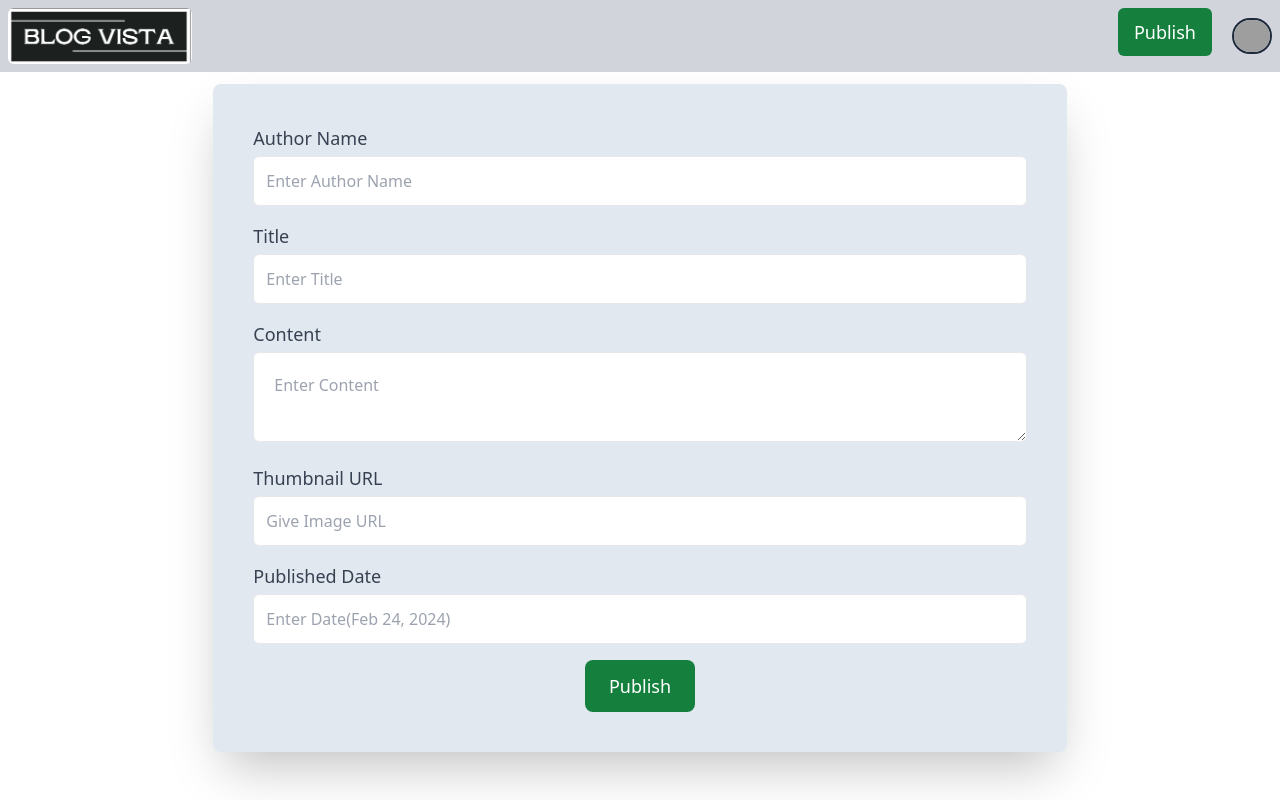
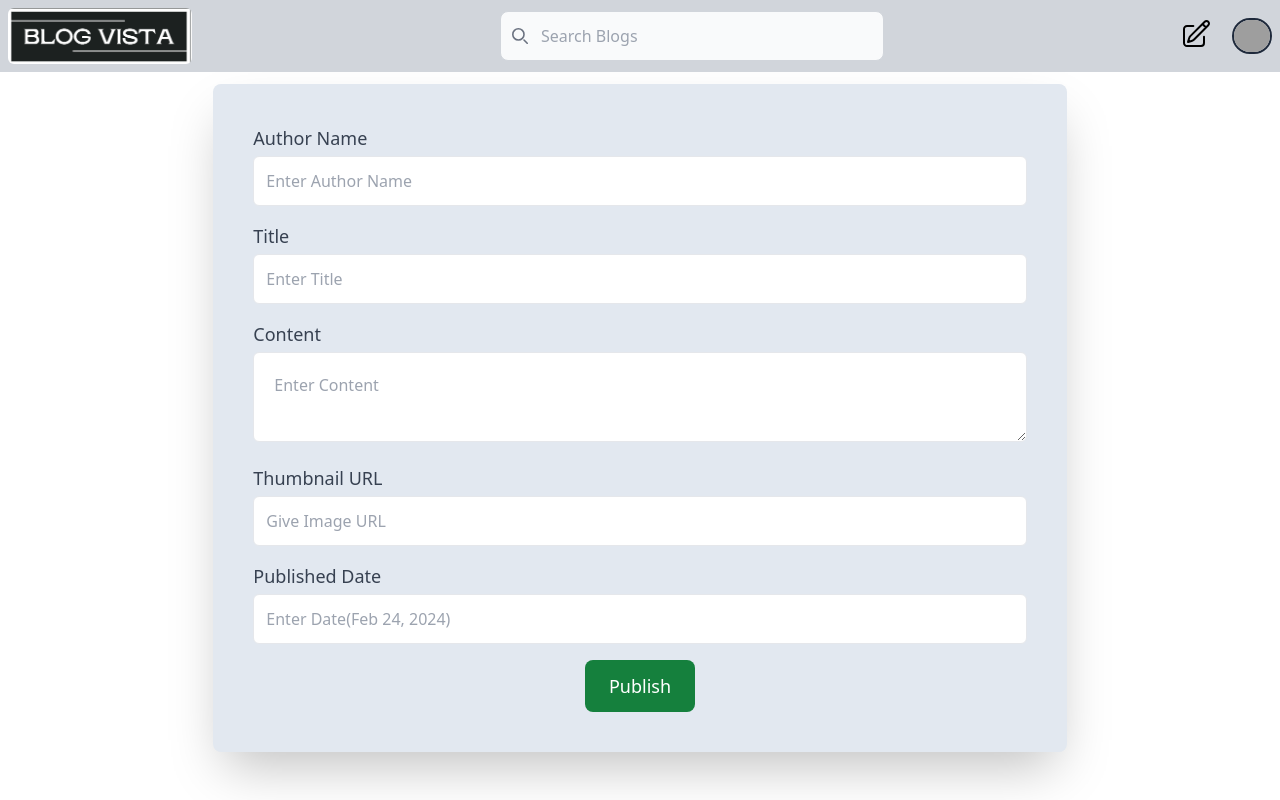
Before and after one commit to sagarb2003/blogging-website, a React (Vite) app in the folder frontend/: page /blog/publish in a window 1280 px wide. Built offline with nearby package versions, Linux system fonts and the light colour scheme; grey boxes are pictures that could not be loaded.

Commit message:
feature:added search bar and changes publish button,few bug fixes regarding Appbar rendering

```diff
--- a/frontend/components/Appbar.tsx
+++ b/frontend/components/Appbar.tsx
@@ -2,10 +2,18 @@ import { useState } from "react";
 import { Link, useNavigate } from "react-router-dom";
 import image from "../assets/blogvista.png";
 
-export const Appbar = () => {
+interface AppbarProps {
+  searchQuery: string;
+  setSearchQuery: (query: string) => void;
+}
+
+export const Appbar = ({ searchQuery, setSearchQuery }: AppbarProps) => {
   const [isDropdownOpen, setIsDropdownOpen] = useState(false);
   const navigate = useNavigate();
 
+  const handleSearchChange = (e: any) => {
+    setSearchQuery(e.target.value);
+  };
   const toggleDropdown = () => {
     setIsDropdownOpen((prev) => !prev);
   };
@@ -30,14 +38,51 @@ export const Appbar = () => {
         >
           <img src={image} className="w-26 h-14 rounded-md" alt="" />
         </a>
+        <div className="relative ml-3">
+          <div className="absolute inset-y-0 start-0 flex items-center ps-3 pointer-events-none">
+            <svg
+              className="w-4 h-4 text-gray-500 dark:text-gray-400"
+              aria-hidden="true"
+              xmlns="http://www.w3.org/2000/svg"
+              fill="none"
+              viewBox="0 0 20 20"
+            >
+              <path
+                stroke="currentColor"
+                stroke-linecap="round"
+                stroke-linejoin="round"
+                stroke-width="2"
+                d="m19 19-4-4m0-7A7 7 0 1 1 1 8a7 7 0 0 1 14 0Z"
+              />
+            </svg>
+          </div>
+          <input
+            type="search"
+            id="default-search"
+            className="block w-96 p-3 ps-10 text-md text-gray-900 border border-gray-300 rounded-lg bg-gray-50 focus:ring-blue-500 focus:border-blue-500 dark:bg-gray-800 dark:border-gray-600 dark:placeholder-gray-400 dark:text-white dark:focus:ring-blue-500 dark:focus:border-blue-500"
+            placeholder="Search Blogs"
+            value={searchQuery}
+            onChange={handleSearchChange}
+          />
+        </div>
 
         <div className="flex ">
           <div className="pr-5">
-            <Link
-              to="/blog/publish"
-              className="bg-green-700 hover:bg-green-800 text-white font-medium rounded-md text-lg px-4 py-3 dark:bg-green-600 dark:hover:bg-green-700 dark:focus:ring-green-800 focus:outline-none focus:ring-4 focus:ring-green-300"
-            >
-              Publish
+            <Link to="/blog/publish">
+              <svg
+                xmlns="http://www.w3.org/2000/svg"
+                fill="none"
+                viewBox="0 0 24 24"
+                strokeWidth={1.5}
+                stroke="currentColor"
+                className="size-8"
+              >
+                <path
+                  strokeLinecap="round"
+                  strokeLinejoin="round"
+                  d="m16.862 4.487 1.687-1.688a1.875 1.875 0 1 1 2.652 2.652L10.582 16.07a4.5 4.5 0 0 1-1.897 1.13L6 18l.8-2.685a4.5 4.5 0 0 1 1.13-1.897l8.932-8.931Zm0 0L19.5 7.125M18 14v4.75A2.25 2.25 0 0 1 15.75 21H5.25A2.25 2.25 0 0 1 3 18.75V8.25A2.25 2.25 0 0 1 5.25 6H10"
+                />
+              </svg>
             </Link>
           </div>
           <div className="relative">
--- a/frontend/pages/Blog.tsx
+++ b/frontend/pages/Blog.tsx
@@ -2,7 +2,6 @@
 import { useBlog } from "../hooks/useBlog";
 import { useParams } from "react-router-dom";
 import { FullBlog } from "../components/FullBlog";
-import { Appbar } from "../components/Appbar";
 import { Skeleton } from "../components/Skeleton";
 
 export const Blog = () => {
@@ -12,7 +11,6 @@ export const Blog = () => {
   if (loading) {
     return (
       <div>
-        <Appbar />
         <Skeleton />
       </div>
     );
@@ -22,7 +20,6 @@ export const Blog = () => {
     // Handle the case where blog is null
     return (
       <div>
-        <Appbar />
         <p>Blog not found.</p>
       </div>
     );
@@ -30,7 +27,6 @@ export const Blog = () => {
 
   return (
     <div>
-      <Appbar />
       <FullBlog
         title={blog.title}
         authorName={blog.authorName}
--- a/frontend/pages/Blogs.tsx
+++ b/frontend/pages/Blogs.tsx
@@ -1,45 +1,46 @@
 import { BlogCard } from "../components/BlogCard";
-import { Appbar } from "../components/Appbar";
 import {useBlogs} from '../hooks/useBlogs'
 import {Skeleton} from '../components/Skeleton'
-import { useEffect } from "react";
+import { useEffect} from "react";
 import { useNavigate } from "react-router-dom";
 
-export const Blogs = () => {
-  const navigate=useNavigate();
-  const {blogs,loading}=useBlogs();
-  if(loading === true){
-    <div>Loading.....</div>
+interface BlogsProps {
+  searchQuery: string;
 }
-  useEffect(()=>{
-    if(!localStorage.getItem('token')){
-      navigate('/signin');
+export const Blogs = ({ searchQuery }: BlogsProps) => {
+  const navigate = useNavigate();
+  const { blogs, loading } = useBlogs();
+  if (loading === true) {
+    <div>Loading.....</div>;
   }
-  },[])
+  console.log(searchQuery);
+  const filteredBlogs = blogs.filter((blog) =>
+    blog.title.toLowerCase().includes(searchQuery.toLowerCase())
+  );
+
+  useEffect(() => {
+    if (!localStorage.getItem("token")) {
+      navigate("/signin");
+    }
+  }, []);
   return (
     <>
-      <div>
-        <Appbar />
-      </div>
       {loading ? (
-        <Skeleton/>
+        <Skeleton />
       ) : (
         <div className="flex justify-center">
           <div>
-            {blogs.map((blog) => {
-              return (
-                <>
+            {filteredBlogs.map((blog) => (
               <BlogCard
+                key={blog.id}
                 id={blog.id}
                 authorName={blog.authorName}
                 title={blog.title}
                 content={blog.content}
                 publishedDate={blog.publishedDate}
                 thumbnail={blog.thumbnail}
-                  />{" "}
-                </>
-              );
-            })}
+              />
+            ))}
           </div>
         </div>
       )}
--- a/frontend/pages/CreateBlog.tsx
+++ b/frontend/pages/CreateBlog.tsx
@@ -1,7 +1,7 @@
 import axios from "axios";
 import { useState } from "react";
 import { useNavigate } from "react-router-dom";
-import { Appbar } from "../components/Appbar";
+
 
 export const CreateBlog = () => {
   const navigate = useNavigate();
@@ -37,17 +37,14 @@ export const CreateBlog = () => {
       .then((response) => {
         console.log("Blog created successfully:", response.data);
         navigate("/blogs");
-        // You can add logic to handle successful creation
       })
       .catch((error) => {
         console.error("Error creating blog:", error);
-        // You can add logic to handle errors
       });
   }
 
   return (
     <div>
-      <Appbar />
       <div className="flex items-center justify-center mt-3">
         <form
           onSubmit={handleSubmit}
--- a/frontend/src/App.tsx
+++ b/frontend/src/App.tsx
@@ -1,24 +1,36 @@
-import { BrowserRouter, Route, Routes } from "react-router-dom";
+import { BrowserRouter, Route, Routes, useLocation } from "react-router-dom";
 import { Signup } from "../pages/Signup";
 import { Signin } from "../pages/Signin";
 import { Blogs } from "../pages/Blogs";
 import { Blog } from "../pages/Blog";
 import { CreateBlog } from "../pages/CreateBlog";
+import {Appbar} from '../components/Appbar'
+import { useState } from "react";
 
 function App() {
+  const [searchQuery, setSearchQuery] = useState<string>("");
+  const location = useLocation();
+  const shouldShowAppbar = !["/signin", "/signup"].includes(location.pathname);
   return (
     <>
-      <BrowserRouter>
+        {shouldShowAppbar && (
+          <Appbar searchQuery={searchQuery} setSearchQuery={setSearchQuery} />
+        )}
         <Routes>
           <Route path="/signup" element={<Signup />} />
           <Route path="/signin" element={<Signin />} />
-          <Route path="/blogs" element={<Blogs />} />
+          <Route path="/blogs" element={<Blogs searchQuery={searchQuery} />} />
           <Route path="/blog/:id" element={<Blog />} />
           <Route path="/blog/publish" element={<CreateBlog />} />
         </Routes>
-      </BrowserRouter>
     </>
   );
 }
 
-export default App;
+const AppWrapper = () => (
+  <BrowserRouter>
+    <App />
+  </BrowserRouter>
+);
+
+export default AppWrapper;
```
Lines whose indentation alone changed are shown as unchanged.
